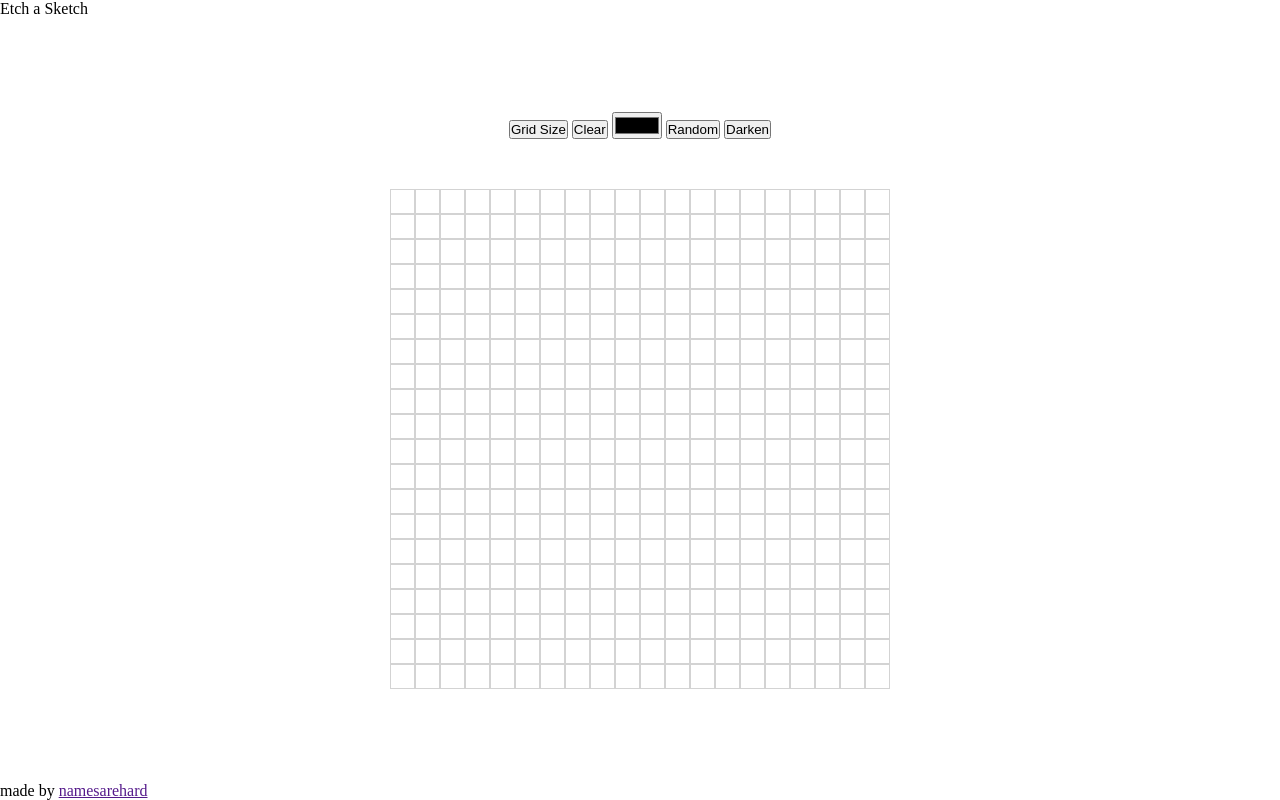
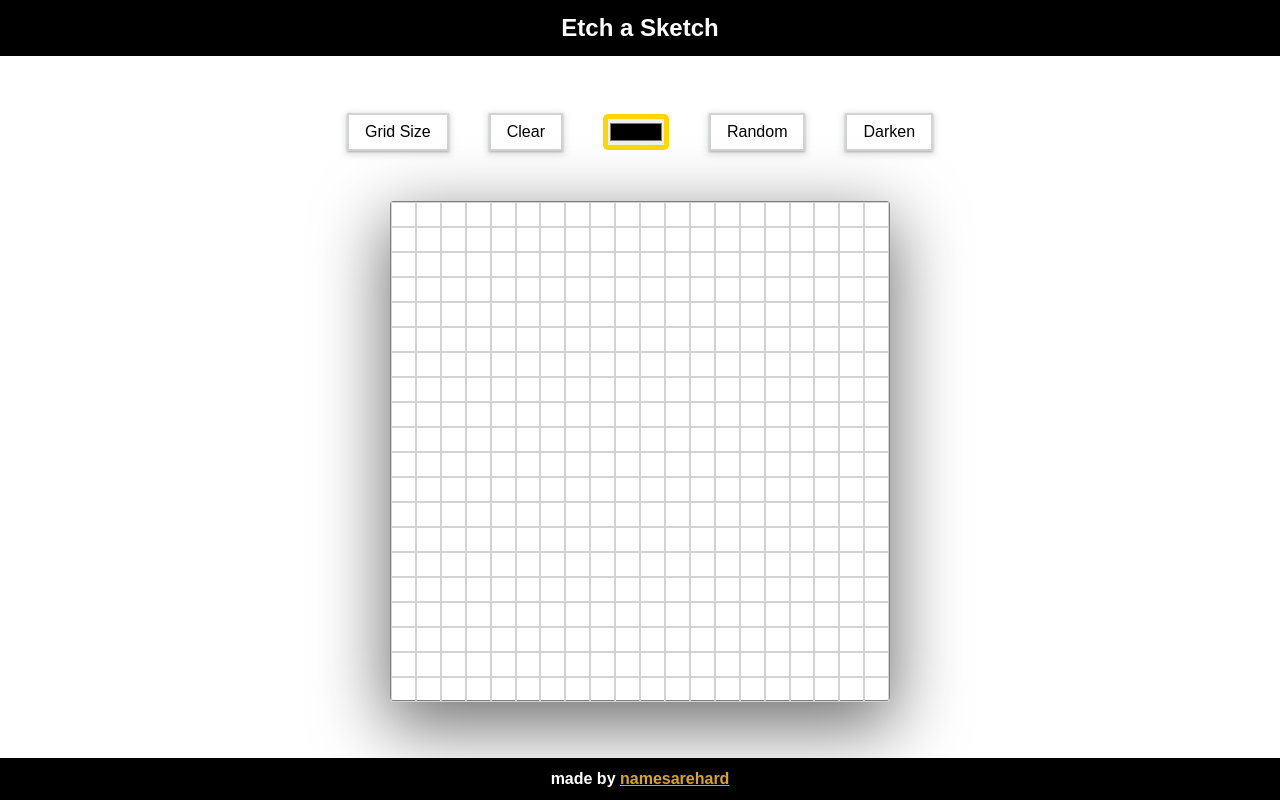
Before and after one commit to namesarehard123/etch-a-sketch, a plain HTML site: page index.html in a window 1280 px wide. Drawn offline with Linux system fonts and the light colour scheme.

Commit message:
feat: add styling for buttons,footer,header

```diff
--- a/index.html
+++ b/index.html
@@ -14,7 +14,7 @@
         <div class="grid-btns">
             <button id="grid-size">Grid Size</button>
             <button id="clear">Clear</button>
-            <input type="color" id="color-input" class="color-choice">
+            <input type="color" id="color-input" class="color-choice selected">
             <button id="random" class="color-choice">Random</button>
             <button id="darken" class="color-choice">Darken</button>
 
@@ -22,6 +22,6 @@
         <div class="container"></div>
     </div>
 
-    <div class="footer"> made by <a href="">namesarehard</a></div>
+    <div class="footer"> made by <a href="https://github.com/namesarehard123" target="_blank">namesarehard</a></div>
 </body>
 </html>
--- a/style/styles.css
+++ b/style/styles.css
@@ -6,6 +6,7 @@ html {
     box-sizing: inherit;
     margin: 0;
     padding: 0;
+    font-family: Arial, Helvetica, sans-serif;
     /* border: 1px solid red; */
 }
 
@@ -13,6 +14,15 @@ body {
     display: flex;
     flex-direction: column;
     min-height: 100vh;
+}
+
+.header {
+    text-align: center;
+    font-size: 24px;
+    font-weight: bold;
+    padding: 14px;
+    background-color: black;
+    color: white;
 }
 
 .main {
@@ -27,6 +37,9 @@ body {
 .container {
     height: 500px;
     width: 500px;
+    border: 1px solid grey;
+    border-radius: 3px;
+    box-shadow: rgba(0, 0, 0, 0.56) 0px 22px 70px 4px;
 }
 
 /* grid styling */
@@ -37,3 +50,54 @@ body {
 .grid {
     border: 1px solid lightgrey;
 }
+
+.grid:hover {
+    background-color: lightgray;
+}
+
+
+/* grid btns */
+.grid-btns {
+    display: flex;
+    justify-content: center;
+    align-items: center;
+    column-gap: 40px;
+    flex-wrap: wrap;
+}
+
+.grid-btns button {
+    font-size: 16px;
+    padding: 8px 16px;
+    border: 2px solid lightgrey;
+    background-color: white;
+    box-shadow: rgba(60, 64, 67, 0.3) 0px 1px 2px 0px, rgba(60, 64, 67, 0.15) 0px 2px 6px 2px;
+}
+
+.grid-btns input {
+    width: 66px;
+    height: 36px;
+}
+
+.grid-btns > *:hover {
+    transform: scale(1.1);
+}
+
+.color-choice.selected {
+    border: 5px solid gold;
+    border-radius: 5px;
+}
+
+/* footer */
+
+.footer {
+    text-align: center;
+    font-size: 16px;
+    font-weight: bold;
+    padding: 12px;
+    background-color: black;
+    color: white;
+}
+
+.footer a {
+    color: goldenrod
+}
```
